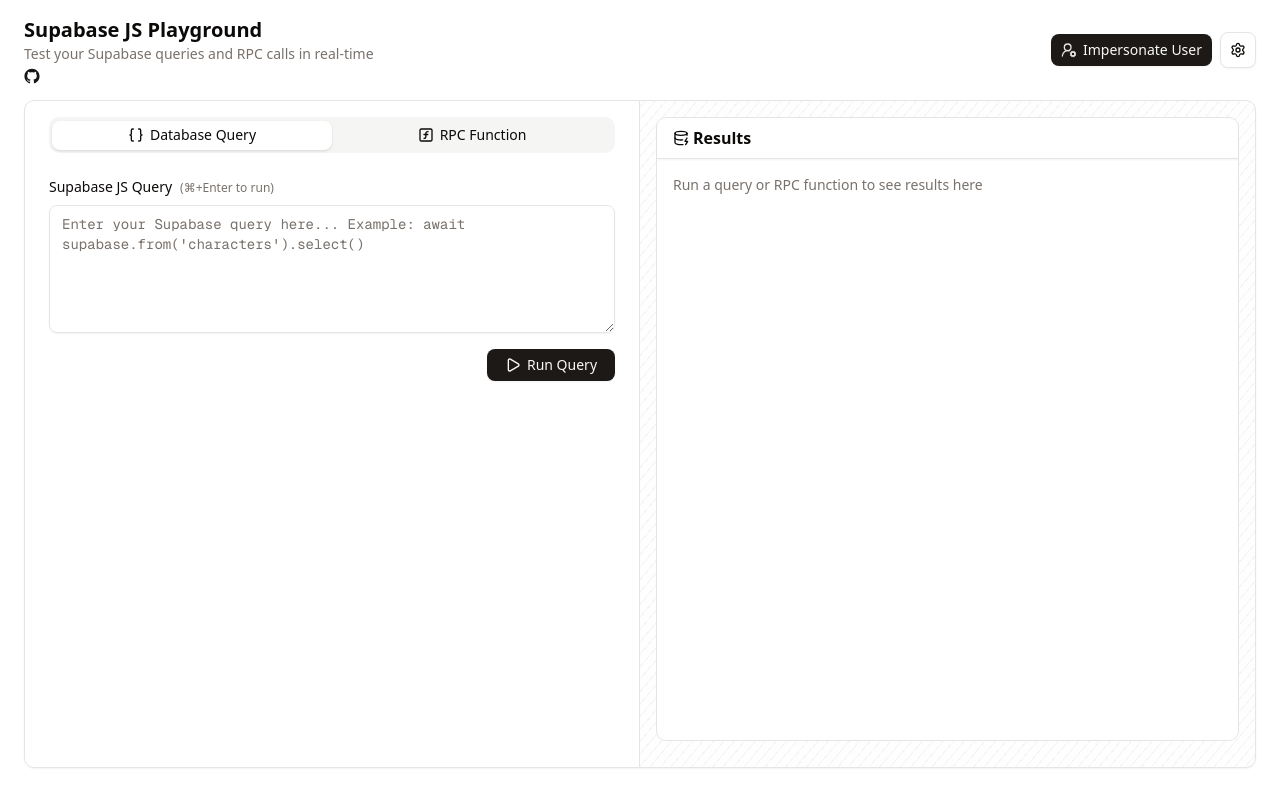
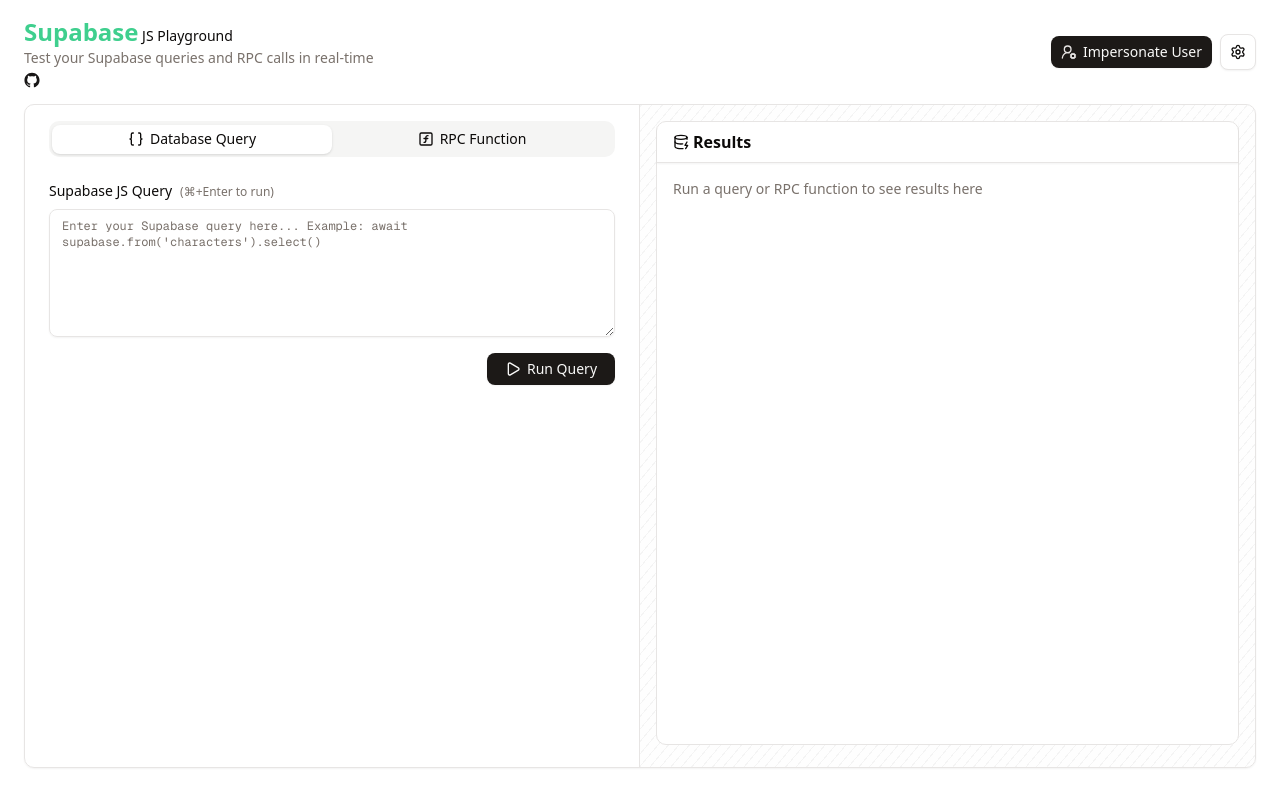
Before and after one commit to Dineshs91/supabase-js-playground, a Next.js app: page / in a window 1280 px wide. Built offline with nearby package versions, Linux system fonts and the light colour scheme; no server answers.

Commit message:
Add styling for h1

```diff
--- a/src/components/SupabasePlayground.tsx
+++ b/src/components/SupabasePlayground.tsx
@@ -144,7 +144,7 @@
       <div className="w-full px-6 flex-shrink-0">
         <div className="flex flex-col gap-3 lg:flex-row lg:items-center lg:justify-between lg:gap-0">
           <div>
-            <h1 className="text-xl font-bold">Supabase JS Playground</h1>
+            <h1 className='text-sm'><span className='text-[#3fcf8e] text-2xl font-bold'>Supabase</span> JS Playground</h1>
             <p className="text-muted-foreground text-sm">
               Test your Supabase queries and RPC calls in real-time
             </p>
@@ -187,7 +187,7 @@
                     value={queryCode}
                     onChange={(e) => setQueryCode(e.target.value)}
                     placeholder="Enter your Supabase query here... Example: await supabase.from('characters').select()"
-                    className="font-mono text-sm min-h-16 lg:min-h-32 text-gray-800"
+                    className="font-mono text-sm placeholder:text-xs min-h-16 lg:min-h-32 text-gray-800"
                   />
                 </div>
                 <div className='flex justify-end items-center gap-4'>
@@ -232,7 +232,7 @@
                     value={rpcCode}
                     onChange={(e) => setRpcCode(e.target.value)}
                     placeholder="Enter your RPC function name here... Example: get_user_profile"
-                    className="font-mono text-sm h-16 lg:h-32 text-gray-800"
+                    className="font-mono text-sm placeholder:text-xs h-16 lg:h-32 text-gray-800"
                   />
                 </div>
                 <div className='flex justify-end items-center gap-4'>
```
